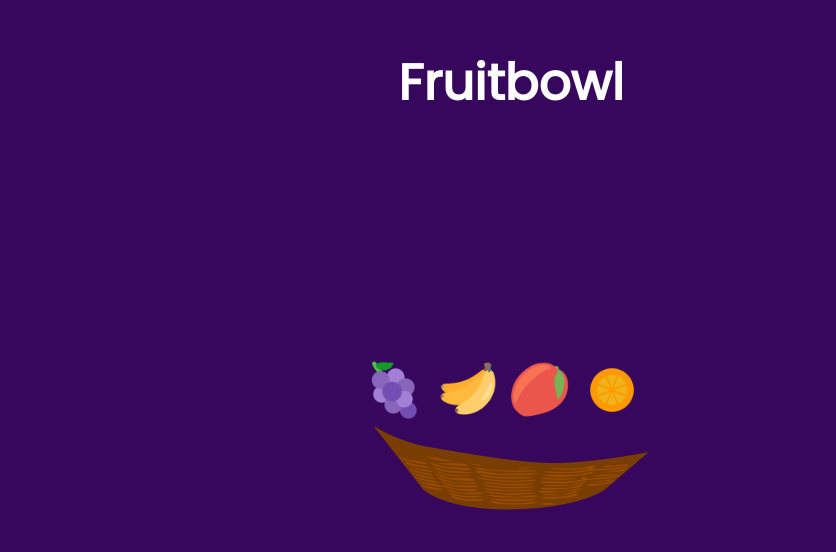
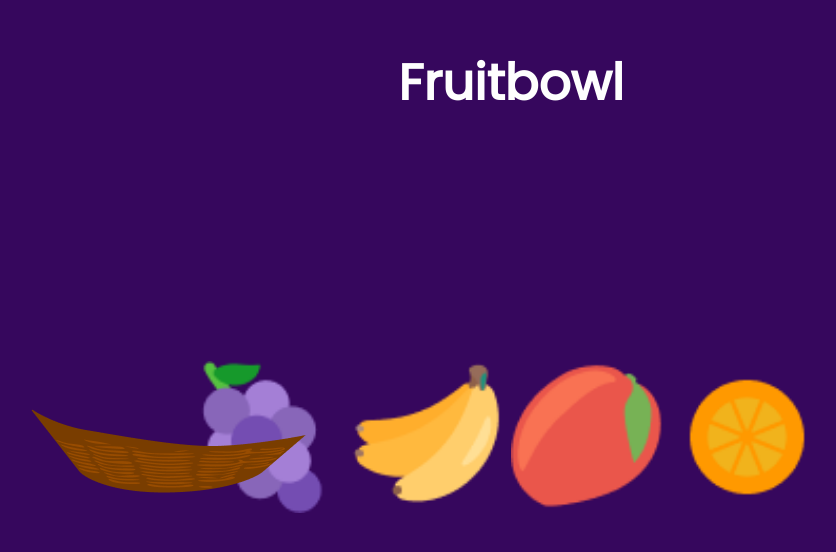
Before and after one commit to jdephil/fruit-bowl-frontend, a React (Create React App) app: page / in a window 1280 px wide. Shown: the part 210-762 px from the top of the page, without its empty margins (129-965 px from the left). Built offline with nearby package versions, Linux system fonts and the light colour scheme.

Commit message:
home page css 2

```diff
--- a/src/App.css
+++ b/src/App.css
@@ -20,19 +20,46 @@ body {
 /* Fruitbowl Image */
 .fruitbowl {
   margin-top: 30vh;
+  justify-content: center;
 
 }
 
-.fruitLinks {
-  display: flex;
+.fruitLinksDiv {
+  display: grid;
+  grid-template-columns: repeat(8, 1fr);
+  grid-template-rows: 1fr;
    justify-content: center;
+   align-items: center;
 }
 
+.fruitLink {
+  grid-row: 1;
+}
 .fruitImg {
-  width: 80%;
+  width: 95%;
+  margin-bottom: 20px;
 }
 
-.bowlDiv {
-  display: flex;
-  justify-content: center;
+.grapesImg {
+  grid-column: 3;
 }
+
+.bananaImg {
+   grid-column: 4;
+ }
+
+ .mangoImg {
+   grid-column: 5;
+ }
+
+ .orangeImg {
+   grid-column: 6;
+ }
+
+.bowlImg {
+  grid-row: 1;
+  grid-column: 2/9;
+  z-index: 2;
+
+
+}
--- a/src/FruitImages.js
+++ b/src/FruitImages.js
@@ -20,15 +20,15 @@ function FruitImages(props) {
       <div className='category'>
         {category}
       </div>
-      <div className="fruitLinks">
-          <Link className='grapesImg' to='/trythis'><img className='fruitImg' onMouseLeave={hoverOutHandler} onMouseEnter={hoverInHandler} src='/grapes.png' alt='clickable grapes' value='mental health'/></Link>
-          <Link className='bananaImg' to='/trythis'><img className='fruitImg' src='/banana.png' alt='clickable bananas'/></Link>
-          <Link className='mangoImg' to='/trythis'><img className='fruitImg' src='/mango.png' alt='clickable mango'/></Link>
-          <Link className='orangeImg' to='/trythis'><img className='fruitImg' src='/orange.png' alt='clickable orange'/></Link>
-
+      <div className="fruitLinksDiv">
+          <Link className='fruitLink grapesImg' to='/trythis'><img className='fruitImg' onMouseLeave={hoverOutHandler} onMouseEnter={hoverInHandler} src='/grapes.png' alt='clickable grapes' value='mental health'/></Link>
+          <Link className='fruitLink bananaImg' to='/trythis'><img className='fruitImg' src='/banana.png' alt='clickable bananas'/></Link>
+          <Link className='fruitLink mangoImg' to='/trythis'><img className='fruitImg' src='/mango.png' alt='clickable mango'/></Link>
+          <Link className='fruitLink orangeImg' to='/trythis'><img className='fruitImg' src='/orange.png' alt='clickable orange'/></Link>
+          <img className='fruitLink bowlImg' src='/bowl.png' alt='bowl' />
       </div>
       <div className='bowlDiv'>
-        <img className='bowlImg' src='/bowl.png' alt='bowl' />
+
       </div>
     </div>
 
```
